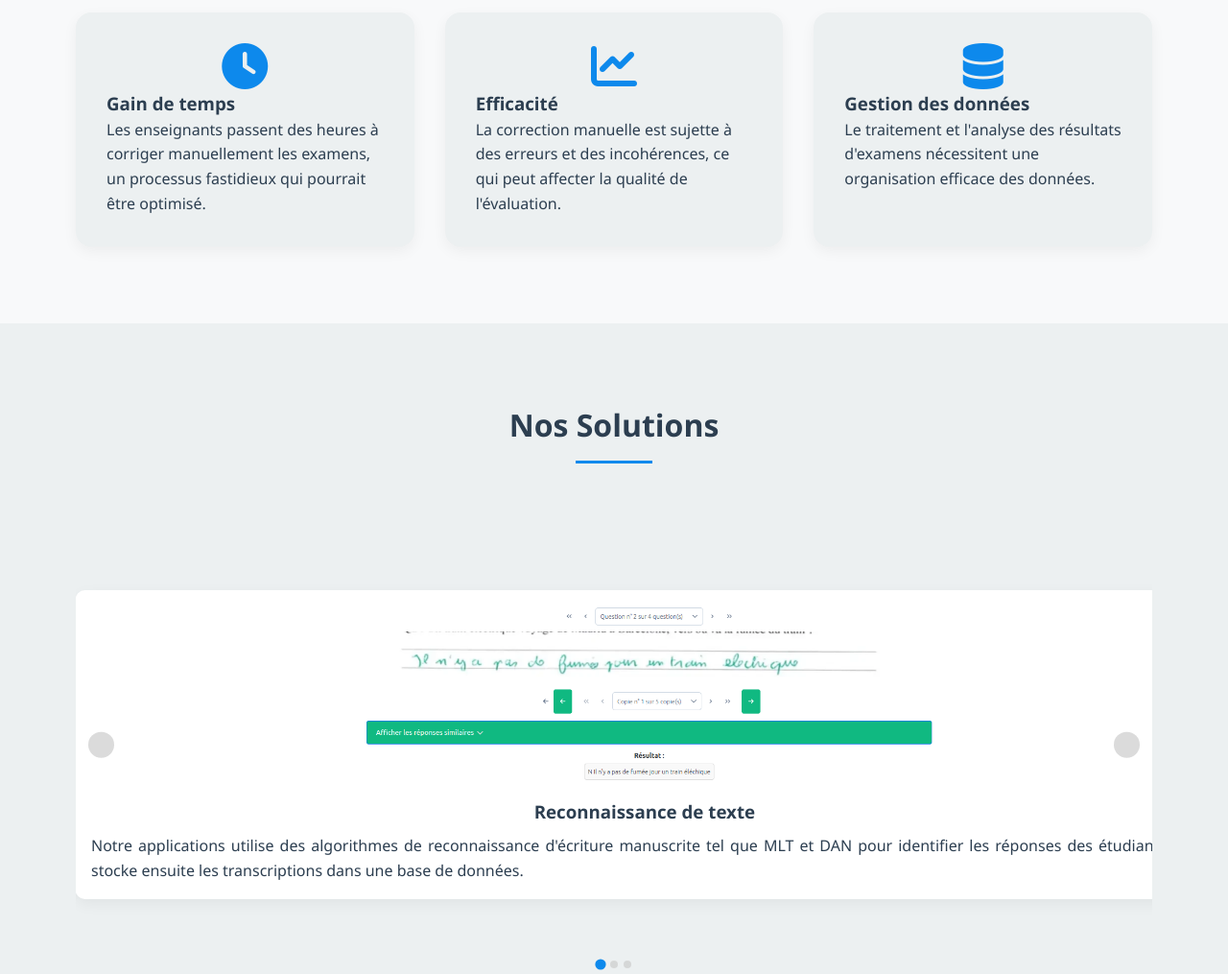
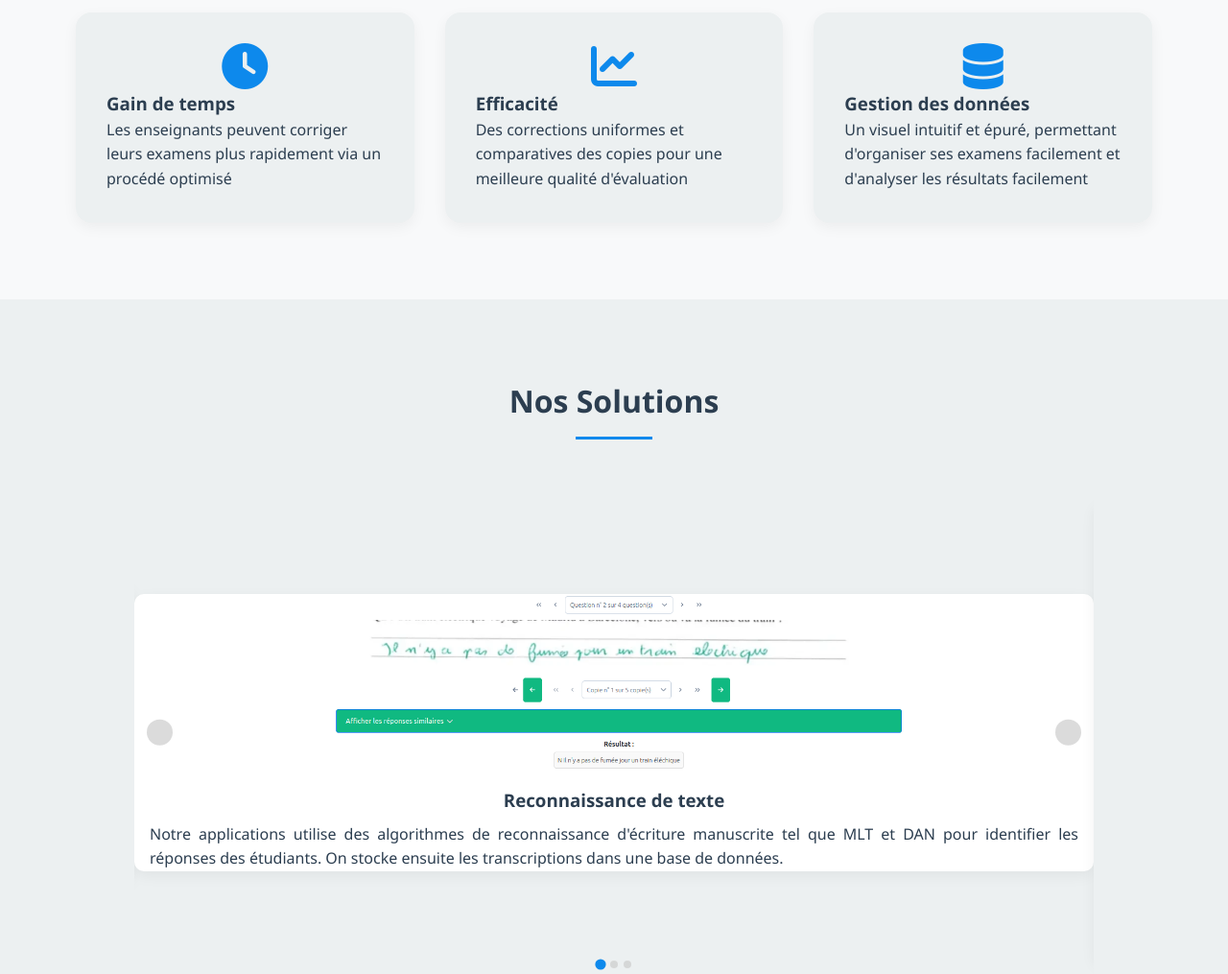
Before and after one commit to totox35/pageHTML_correctexam_projet4A, a plain HTML site: page index.html in a window 1280 px wide. Shown: the part 1200-2215 px from the top of the page at 96% size. Drawn offline with nearby package versions, Linux system fonts and the light colour scheme.

Commit message:
modifs suggérées par Alexandre + ajout de Linkedins

```diff
--- a/index.html
+++ b/index.html
@@ -281,6 +281,13 @@
 
         }
 
+        #solutions-carousel {
+            width: 100%;
+            max-width: 1000px;  /* Limite la largeur maximale */
+            margin: 0 auto;     /* Centre le carousel */
+            overflow: hidden;   /* Cache tout débordement */
+        }
+
         /* Solutions Section */
         .solutions {
             background-color: var(--light-color);
@@ -299,10 +306,12 @@
             text-align: justify;
             gap: 0.5rem;
             background-color: white;
-            padding: 1rem;
+            padding: 1.5rem;
             border-radius: 10px;
             box-shadow: 0 5px 15px rgba(0, 0, 0, 0.05);
-            height: 100%;
+            width: 90%;         /* Réduit la largeur à 90% */
+            margin: 0 auto;     /* Centre l'élément */
+            height: auto;
             justify-content: center;
         }
 
@@ -315,16 +324,18 @@
             margin-bottom: 0.5rem;
         }
 
-            .splide__slide {
+        .splide__track {
+            overflow: hidden;   /* Cache tout débordement */
+            padding: 1rem 0;
+        }
+
+        /* Ajuster les slides individuels */
+        .splide__slide {
             display: flex;
             align-items: center;
             justify-content: center;
             height: auto;
-        }
-
-        .splide__track {
-            display: flex;
-            align-items: center;
+            padding: 0 1rem;    /* Ajoute un padding horizontal */
         }
 
         .splide__list {
@@ -485,20 +496,17 @@
                 <div class="problem-card">
                     <i class="fas fa-clock"></i>
                     <h3 data-i18n="context.time.title">Gain de temps</h3>
-                    <p data-i18n="context.time.description">Les enseignants passent des heures à corriger manuellement
-                        les examens, un processus fastidieux qui pourrait être optimisé.</p>
+                    <p data-i18n="context.time.description">Les enseignants peuvent corriger leurs examens plus rapidement via un procédé optimisé</p>
                 </div>
                 <div class="problem-card">
                     <i class="fas fa-chart-line"></i>
                     <h3 data-i18n="context.efficiency.title">Efficacité</h3>
-                    <p data-i18n="context.efficiency.description">La correction manuelle est sujette à des erreurs et
-                        des incohérences, ce qui peut affecter la qualité de l'évaluation.</p>
+                    <p data-i18n="context.efficiency.description">Des corrections uniformes et comparatives des copies pour une meilleure qualité d'évaluation</p>
                 </div>
                 <div class="problem-card">
                     <i class="fas fa-database"></i>
                     <h3 data-i18n="context.data.title">Gestion des données</h3>
-                    <p data-i18n="context.data.description">Le traitement et l'analyse des résultats d'examens
-                        nécessitent une organisation efficace des données.</p>
+                    <p data-i18n="context.data.description">Un visuel intuitif et épuré, permettant d'organiser ses examens facilement et d'analyser les résultats facilement</p>
                 </div>
             </div>
         </div>
@@ -635,15 +643,15 @@
                     <div class="team-info">
                         <h3>Bertrand Coüasnon</h3>
                         <div class="social-links">
-                            <a href="#"><i class="fab fa-linkedin"></i></a>
+                            <a href="https://people.irisa.fr/Bertrand.Couasnon/" target="_blank"><i class="fab fa-linkedin"></i></a>
                         </div>
                     </div>
                 </div>
                 <div class="team-card">
                     <div class="team-info">
-                        <h3>Alexandre GIMENEZ PUIG</h3>
+                        <h3>Alexandre Gimenez Puig</h3>
                         <div class="social-links">
-                            <a href="#"><i class="fab fa-linkedin"></i></a>
+                            <a href="https://www.linkedin.com/in/alexandre-gimenez-puig-07837924b/" target="_blank"><i class="fab fa-linkedin"></i></a>
                         </div>
                     </div>
                 </div>
@@ -651,15 +659,15 @@
                     <div class="team-info">
                         <h3>Laura Louboutin</h3>
                         <div class="social-links">
-                            <a href="#"><i class="fab fa-linkedin"></i></a>
+                            <a href="https://www.linkedin.com/in/laura-louboutin-3447922b0/" target="_blank"><i class="fab fa-linkedin"></i></a>
                         </div>
                     </div>
                 </div>
                 <div class="team-card">
                     <div class="team-info">
-                        <h3>Arnaud ROGER</h3>
+                        <h3>Arnaud Roger</h3>
                         <div class="social-links">
-                            <a href="#"><i class="fab fa-linkedin"></i></a>
+                            <a href="https://www.linkedin.com/in/arnaud-roger-69a673143/" target="_blank"><i class="fab fa-linkedin"></i></a>
                         </div>
                     </div>
                 </div>
@@ -720,11 +728,11 @@
             'context.title.CE': 'CorrectExam',
             'context.description': 'CorrectExam est une application open-source développée par des membres de l\'Université de Rennes. Son objectif est d\'améliorer l\'efficacité de la correction des examens en automatisant une partie du processus.\n\nLes professeurs scannent les copies des élèves et les corrigent de manière transversale via l\'application. Ils peuvent attribuer des notes, ajouter des commentaires et des annotations, puis valider la note finale.\n\nL\'application permet également de générer des statistiques sur les résultats des élèves et de stocker leurs copies de manière sécurisée. Les élèves peuvent ensuite consulter leur copie et les commentaires des enseignants directement sur l\'application.\n\nDans le cadre de notre parcours universitaire, nous avons pour projet de développer de nouvelles fonctionnalités pour l\'application, visant à améliorer l\'expérience utilisateur et à optimiser le processus de correction.',
             'context.time.title': 'Gain de temps',
-            'context.time.description': 'Les enseignants passent des heures à corriger manuellement les examens, un processus fastidieux qui pourrait être optimisé.',
+            'context.time.description': 'Les enseignants peuvent corriger leurs examens plus rapidement via un procédé optimisé',
             'context.efficiency.title': 'Efficacité',
-            'context.efficiency.description': 'La correction manuelle est sujette à des erreurs et des incohérences, ce qui peut affecter la qualité de l\'évaluation.',
+            'context.efficiency.description': 'Des corrections uniformes et comparatives des copies pour une meilleure qualité d\'évaluation',
             'context.data.title': 'Gestion des données',
-            'context.data.description': 'Le traitement et l\'analyse des résultats d\'examens nécessitent une organisation efficace des données.',
+            'context.data.description': 'Un visuel intuitif et épuré, permettant d\'organiser ses examens facilement et d\'analyser les résultats facilement',
             'solutions.recognition.title': 'Reconnaissance de texte',
             'solutions.recognition.description': 'Notre applications utilise des algorithmes de reconnaissance d\'écriture manuscrite tel que MLT et DAN pour identifier les réponses des étudiants. On stocke ensuite les transcriptions dans une base de données.',
             'solutions.interface.title': 'Regroupement de réponses similaires',
@@ -749,11 +757,11 @@
             'context.title.CE': 'CorrectExam',
             'context.description': 'CorrectExam is an open-source application developed by members of the University of Rennes. Its goal is to improve exam grading efficiency by automating part of the process.\n\nTeachers scan student papers and grade them transversally through the application. They can assign grades, add comments and annotations, then validate the final grade.\n\nThe application also allows generating statistics on student results and securely storing their papers. Students can then view their paper and teacher comments directly on the application.\n\nAs part of our university curriculum, our project aims to develop new features for the application, improving user experience and optimizing the grading process.',
             'context.time.title': 'Time Saving',
-            'context.time.description': 'Teachers spend hours manually grading exams, a tedious process that could be optimized.',
+            'context.time.description': 'Teachers can mark their exams more quickly thanks to an optimised process',
             'context.efficiency.title': 'Efficiency',
-            'context.efficiency.description': 'Manual grading is prone to errors and inconsistencies, which can affect evaluation quality.',
+            'context.efficiency.description': 'Uniform and comparative marking of papers to improve the quality of assessment',
             'context.data.title': 'Data Management',
-            'context.data.description': 'Processing and analyzing exam results requires efficient data organization.',
+            'context.data.description': 'Intuitive, uncluttered design, making it easy to organise your tests and analyse your results',
             'solutions.recognition.title': 'Text Recognition',
             'solutions.recognition.description': 'Our application uses handwriting recognition algorithms such as MLT and DAN to identify student responses. The transcriptions are then stored in a database.',
             'solutions.interface.title': 'Similar Answer Grouping',
```
